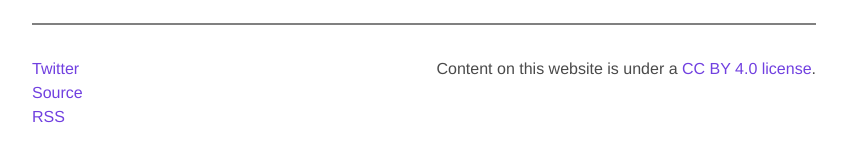
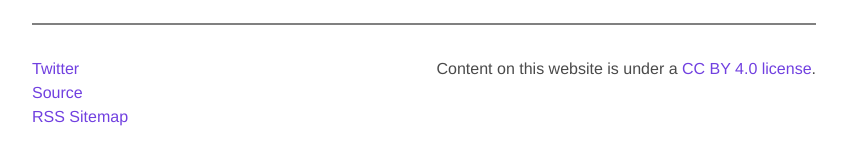
Before and after one commit to edjw/edjw.github.io, a Jekyll site: the page built from index.html, in a window 1280 px wide. Shown: the part 533-698 px from the top of the page, without its empty margins (216-1062 px from the left). Built offline with Jekyll 4.4.1, drawn with Linux system fonts in a browser that asks for light colours.

Commit message:
Update default.html

```diff
--- a/_layouts/default.html
+++ b/_layouts/default.html
@@ -31,7 +31,8 @@
                     <div class="column">
                         <a href="https://twitter.com/_edjw" rel="me">Twitter</a><br>
                         <a href="https://github.com/edjw/edjw.github.io">Source</a><br>
-                        <a href="https://edjohnsonwilliams.co.uk/feed.xml">RSS</a>
+                        <a href="/feed.xml">RSS</a>
+                        <a href="/sitemap.xml">Sitemap</a>
                     </div>
                     <div class="column is-narrow">
                         Content on this website is under a <a href="https://creativecommons.org/licenses/by/4.0/">CC BY 4.0 license</a>.</div>
```
